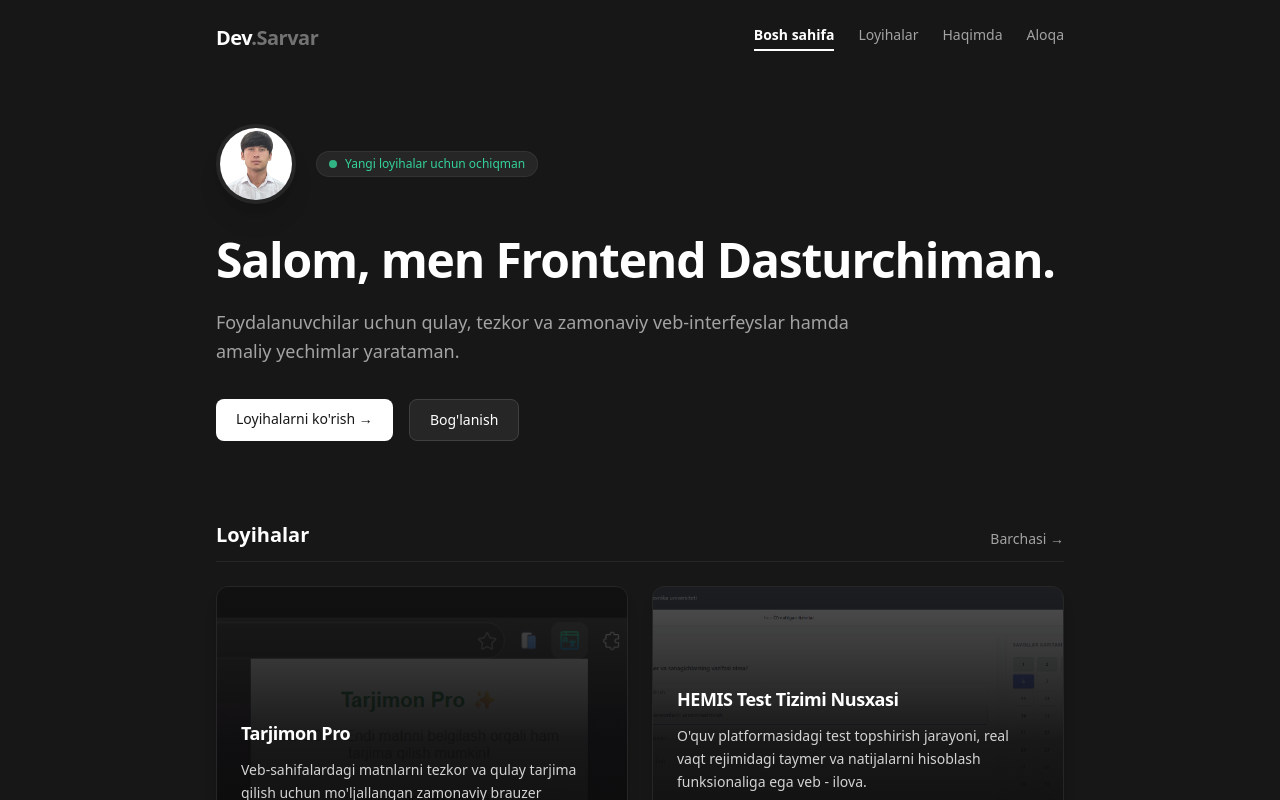
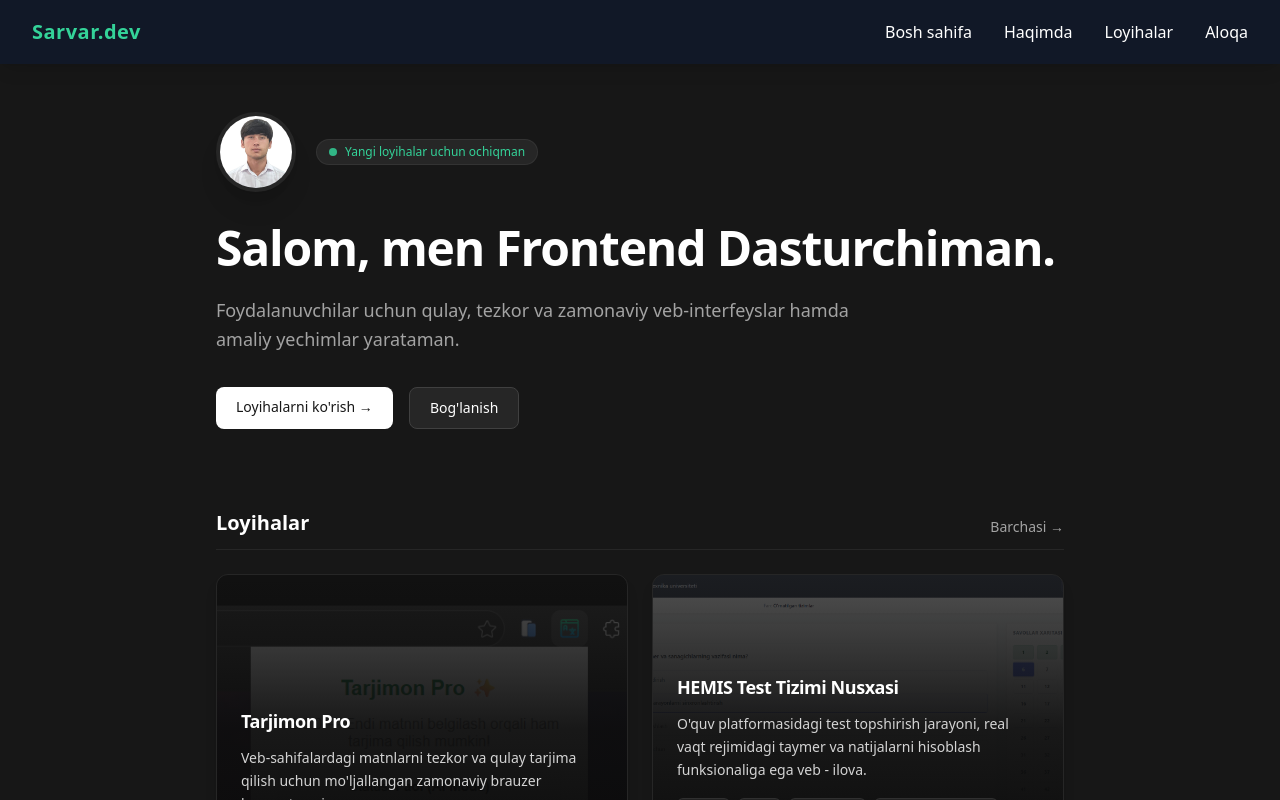
Before and after one commit to devsarvar04/portfolio, a React (Vite) app: page / in a window 1280 px wide. Shown: the top 800 px of the page. Built offline with nearby package versions, Linux system fonts and the light colour scheme.

Commit message:
burger panel qo'shildi

```diff
--- a/src/components/Navbar.jsx
+++ b/src/components/Navbar.jsx
@@ -1,22 +1,103 @@
-import { NavLink } from 'react-router-dom';
+import { useState } from 'react';
+import { Link } from 'react-router-dom';
 
-export default function Navbar() {
-    const activeStyle = ({ isActive }) =>
-        isActive
-            ? 'text-white font-semibold border-b-2 border-white pb-1 transition-all'
-            : 'text-neutral-400 hover:text-white transition-all';
+const Navbar = () => {
+    const [isOpen, setIsOpen] = useState(false);
+
+    const toggleMenu = () => setIsOpen(!isOpen);
+    const closeMenu = () => setIsOpen(false);
 
     return (
-        <nav className="max-w-4xl mx-auto px-6 py-6 flex justify-between items-center">
-            <NavLink to="/" className="text-xl font-bold tracking-tight text-white">
-                Dev<span className="text-neutral-500">.Sarvar</span>
-            </NavLink>
-            <div className="flex space-x-6 text-sm font-medium">
-                <NavLink to="/" className={activeStyle}>Bosh sahifa</NavLink>
-                <NavLink to="/projects" className={activeStyle}>Loyihalar</NavLink>
-                <NavLink to="/about" className={activeStyle}>Haqimda</NavLink>
-                <NavLink to="/contact" className={activeStyle}>Aloqa</NavLink>
+        // 'sticky top-0' sahifa kontentini to'sib qo'ymaydi va tepada yopishib turadi
+        <nav className="sticky top-0 z-50 bg-gray-900 text-white shadow-lg relative">
+            <div className="max-w-7xl mx-auto px-4 sm:px-6 lg:px-8">
+                <div className="flex items-center justify-between h-16">
+
+                    {/* Logo */}
+                    <Link
+                        to="/"
+                        onClick={closeMenu}
+                        className="text-xl font-bold text-emerald-400 tracking-wide"
+                    >
+                        Sarvar.dev
+                    </Link>
+
+                    {/* Desktop Menu (Kompyuterlar uchun) */}
+                    <div className="hidden md:flex items-center space-x-8 font-medium">
+                        <Link to="/" className="hover:text-emerald-400 transition-colors">
+                            Bosh sahifa
+                        </Link>
+                        <Link to="/about" className="hover:text-emerald-400 transition-colors">
+                            Haqimda
+                        </Link>
+                        <Link to="/projects" className="hover:text-emerald-400 transition-colors">
+                            Loyihalar
+                        </Link>
+                        <Link to="/contact" className="hover:text-emerald-400 transition-colors">
+                            Aloqa
+                        </Link>
+                    </div>
+
+                    {/* Mobile Burger Button (Telefonlar uchun) */}
+                    <div className="md:hidden flex items-center">
+                        <button
+                            onClick={toggleMenu}
+                            type="button"
+                            className="text-gray-300 hover:text-white focus:outline-none p-2"
+                            aria-label="Toggle menu"
+                        >
+                            {isOpen ? (
+                                // Yopish (X) ikonkalari
+                                <svg className="w-6 h-6" fill="none" stroke="currentColor" viewBox="0 0 24 24">
+                                    <path strokeLinecap="round" strokeLinejoin="round" strokeWidth="2" d="M6 18L18 6M6 6l12 12" />
+                                </svg>
+                            ) : (
+                                // Burger (☰) ikonkalari
+                                <svg className="w-6 h-6" fill="none" stroke="currentColor" viewBox="0 0 24 24">
+                                    <path strokeLinecap="round" strokeLinejoin="round" strokeWidth="2" d="M4 6h16M4 12h16M4 18h16" />
+                                </svg>
+                            )}
+                        </button>
+                    </div>
+                </div>
             </div>
+
+            {/* Mobile Dropdown Menu */}
+            {/* 'absolute top-full' tufayli bu menyu sahifa kontentini surib tashlamasdan, ustidan qalqib chiqadi */}
+            {isOpen && (
+                <div className="md:hidden absolute top-full left-0 w-full bg-gray-900 border-t border-gray-800 shadow-2xl py-4 px-6 flex flex-col space-y-4 z-50">
+                    <Link
+                        to="/"
+                        onClick={closeMenu}
+                        className="hover:text-emerald-400 text-lg font-medium transition-colors py-1"
+                    >
+                        Bosh sahifa
+                    </Link>
+                    <Link
+                        to="/about"
+                        onClick={closeMenu}
+                        className="hover:text-emerald-400 text-lg font-medium transition-colors py-1"
+                    >
+                        Haqimda
+                    </Link>
+                    <Link
+                        to="/projects"
+                        onClick={closeMenu}
+                        className="hover:text-emerald-400 text-lg font-medium transition-colors py-1"
+                    >
+                        Loyihalar
+                    </Link>
+                    <Link
+                        to="/contact"
+                        onClick={closeMenu}
+                        className="hover:text-emerald-400 text-lg font-medium transition-colors py-1"
+                    >
+                        Aloqa
+                    </Link>
+                </div>
+            )}
         </nav>
     );
-}
+};
+
+export default Navbar;
```
